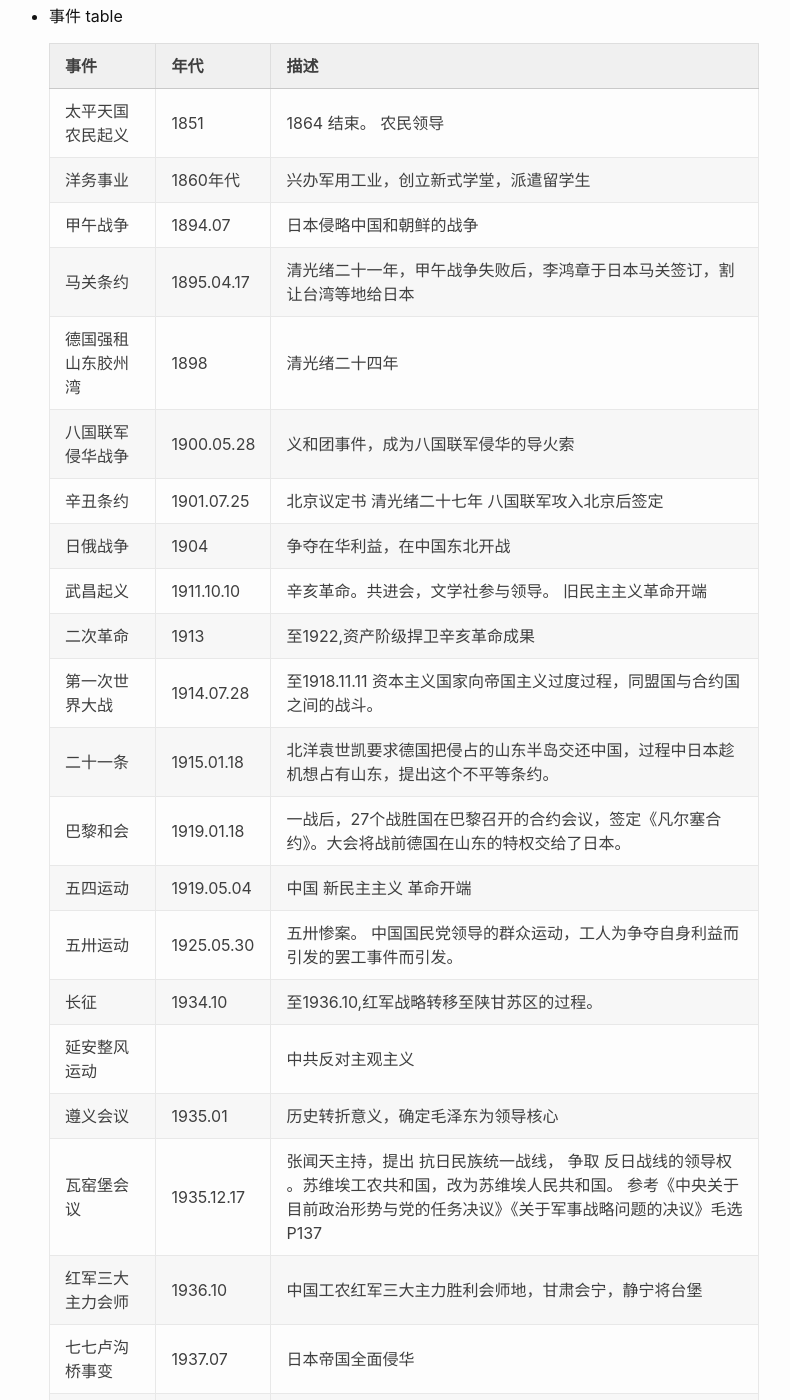
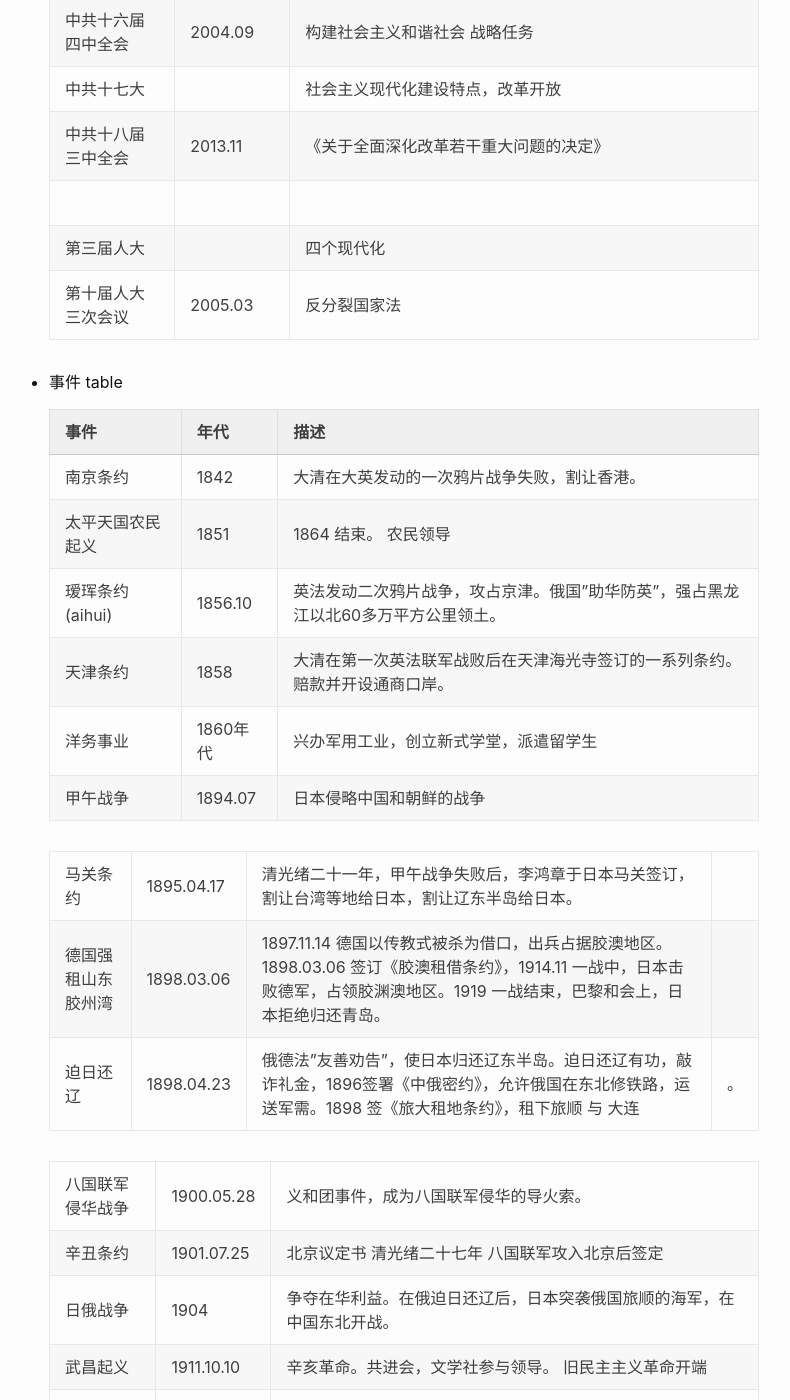
Before and after one commit to wangtiga/wangtiga.github.io, a Jekyll site: the page built from _previews/2020-07-04-3708_2018_10.md, in a window 1280 px wide and 1400 px high, scrolled down 21342 px. Shown: the whole window, without its empty margins (251-1041 px from the left). Built offline with Jekyll 4.4.1, drawn with Linux system fonts in a browser that asks for light colours; some of the changed text lies outside the part shown.

Commit message:
updated from notep

```diff
--- a/_previews/2020-07-04-3708_2018_10.md
+++ b/_previews/2020-07-04-3708_2018_10.md
@@ -316,7 +316,7 @@ TODO 帝国主义国家的具体定义是什么？肯定不是有"皇帝"的国
   TODO 导演 郭冠英 是谁 ？ 张学良口述历史特辑（一）凤凰视频。2:10:20 时，三民主义 是孙先生当年的革命演说，不能当做政治哲学。而且其中有一段"三民主义最重要的是民生，民生主义就是社会主义"，而台湾现在不讲这方面的内容。
 
 
-- 新三民主义 P101
+- 新三民主义 P101  1924.01 国民党第一次代表大会提出
 
   新三民主义和中共在民主革命阶段的纲领基本一致。
 
@@ -524,17 +524,34 @@ TODO 整理 正面战场 后方游击战场 的几次重要战役
 ### C.三反运动
 ### D.五反运动
 
-- 三反，1951年末东北地区，抗美援朝，节约增产过程发现贪污事件而发起，目标为中国共产党党员。
+- 三反运动，1951年末东北地区，抗美援朝，节约增产过程发现贪污事件而发起，目标为中国共产党党员。
   1. 反贪污
   2. 反浪费
   3. 反官僚主义
 
-- 五反，1952年1月，目标为国内的资产阶级。
+- 五反运动，1952年1月，目标为国内的资产阶级。
   1. 反行贿
   2. 反偷税漏税
   3. 反偷工减料
   4. 反盗骗国家财产
   5. 反盗窃国家经济情报
+
+- 延安整风运动 1942.02 （整风整党运动，康生负责）
+
+  获取党权，失去对马克思主义理论解释权，失去共产国际的支持。
+  党的文化，苏俄，五四，农民。
+
+  为了统一党的精神气质和风貌。wen ge 类似。
+
+  1. 反主观主义，整顿学风。"如何学习马克思主义"的学。应该从实际出发。
+  2. 反宗派主义，整顿党风。各个小团队应该团结起来。
+  3. 反党八股，整顿文风。
+
+- 肃反运动
+
+> wubi 肃 vij
+
+> wubi 貌 rreq
 
 
 ## 19.中国进入社会主义社会的主要标志
@@ -613,7 +630,8 @@ P199
   会议                |  年代      |   描述                 |
 --------------------- | ---------- | ---------------------- |
   中共二大            |            | 反帝反封建。 毛泽东 未参加 |
-  中共六届六中全会    | 1938.09    | 毛泽东提出"马克思主义的中国化"，《新民主主义论》 |
+  中共六届六中全会    | 1938.09    | 到11朋，毛泽东提出"马克思主义的中国化"，《新民主主义论》 |
+  中共七大            | 1945.04.23 | 至06.11 。毛泽东思想 成为全党的指导思想 |
   中共七届三中全会    | 1950.06    | 争取国家财政经济状况基本好转 |
   中共八大            | 1956.09.15 | 把落后的农业国变成先进的工业国，陈云提出"三个主体， 三个补充"思想 |
   中共八届九中全会    | 1961.03    | 调整 巩固 充实 提高 。 大跃进 和 反右倾 错误对经济影响严重，所以有了此次经济调整的八字方针 |
@@ -632,14 +650,20 @@ P199
 
   事件                |  年代      |   描述                 |
 --------------------- | ---------- | ---------------------- |
+  南京条约            | 1842       | 大清在大英发动的一次鸦片战争失败，割让香港。
   太平天国农民起义    | 1851       | 1864 结束。 农民领导 |
+  瑷珲条约 (aihui)    | 1856.10    | 英法发动二次鸦片战争，攻占京津。俄国"助华防英"，强占黑龙江以北60多万平方公里领土。
+  天津条约            | 1858       | 大清在第一次英法联军战败后在天津海光寺签订的一系列条约。赔款并开设通商口岸。
   洋务事业            | 1860年代   | 兴办军用工业，创立新式学堂，派遣留学生 |
   甲午战争            | 1894.07    | 日本侵略中国和朝鲜的战争 |
-  马关条约            | 1895.04.17 | 清光绪二十一年，甲午战争失败后，李鸿章于日本马关签订，割让台湾等地给日本 |
-  德国强租山东胶州湾  | 1898       | 清光绪二十四年 |
-  八国联军侵华战争    | 1900.05.28 | 义和团事件，成为八国联军侵华的导火索 |
+
+  马关条约            | 1895.04.17 | 清光绪二十一年，甲午战争失败后，李鸿章于日本马关签订，割让台湾等地给日本，割让辽东半岛给日本。|
+  德国强租山东胶州湾  | 1898.03.06 | 1897.11.14 德国以传教式被杀为借口，出兵占据胶澳地区。1898.03.06 签订《胶澳租借条约》，1914.11 一战中，日本击败德军，占领胶渊澳地区。1919 一战结束，巴黎和会上，日本拒绝归还青岛。 |
+  迫日还辽            | 1898.04.23 | 俄德法"友善劝告"，使日本归还辽东半岛。迫日还辽有功，敲诈礼金，1896签署《中俄密约》，允许俄国在东北修铁路，运送军需。1898 签《旅大租地条约》，租下旅顺 与 大连|。
+
+  八国联军侵华战争    | 1900.05.28 | 义和团事件，成为八国联军侵华的导火索。|
   辛丑条约            | 1901.07.25 | 北京议定书 清光绪二十七年 八国联军攻入北京后签定 |
-  日俄战争            | 1904       | 争夺在华利益，在中国东北开战 |
+  日俄战争            | 1904       | 争夺在华利益。在俄迫日还辽后，日本突袭俄国旅顺的海军，在中国东北开战。 |
   武昌起义            | 1911.10.10 | 辛亥革命。共进会，文学社参与领导。 旧民主主义革命开端 |
   二次革命            | 1913       | 至1922,资产阶级捍卫辛亥革命成果 |
   第一次世界大战      | 1914.07.28 | 至1918.11.11 资本主义国家向帝国主义过度过程，同盟国与合约国之间的战斗。|
@@ -648,7 +672,7 @@ P199
   五四运动            | 1919.05.04 | 中国 新民主主义 革命开端 |
   五卅运动            | 1925.05.30 | 五卅惨案。 中国国民党领导的群众运动，工人为争夺自身利益而引发的罢工事件而引发。 |
   长征                | 1934.10    | 至1936.10,红军战略转移至陕甘苏区的过程。 |
-  延安整风运动        |            | 中共反对主观主义 |
+  延安整风运动        | 1942.02    | 40年代前中期，中共确立一切从实际出发，理论联系实际，实事求是的马克思主义思想路线。《整顿党的作风》《反对党八股》|
   遵义会议            | 1935.01    | 历史转折意义，确定毛泽东为领导核心 |
   瓦窑堡会议          | 1935.12.17 | 张闻天主持，提出 抗日民族统一战线， 争取 反日战线的领导权 。苏维埃工农共和国，改为苏维埃人民共和国。 参考《中央关于目前政治形势与党的任务决议》《关于军事战略问题的决议》毛选P137 |
   红军三大主力会师    | 1936.10    | 中国工农红军三大主力胜利会师地，甘肃会宁，静宁将台堡 |
@@ -664,6 +688,7 @@ P199
   跃进大别山          | 1947.06    | 晋冀鲁豫野战军，人民解放战争"战略进攻" |
   解放军战略决战      | 1948.09    | 至1949.01,辽沈战役，淮海战役，平津战役 |
   三反运动            | 1951       | 至1952年春，在中共党政机关开展的 |
+  五反运动            | 1952       | 至1952年，在国内的资产阶级 |
   TODO 七千人大会     | 1962年初   | 统一思想，总结经验教训，明确工作方向 |
   卫星发射成功        | 1970.04    | 新中国第一颗人造卫星 |
   中央理论工作务虚会  | 1979.03    | 坚持四项基本原则 |
```
Also changed, not shown: other parts of _previews/2020-07-04-3708_2018_10.md (+2 -2 lines), _previews/exercise.md (+10 -1 lines).
